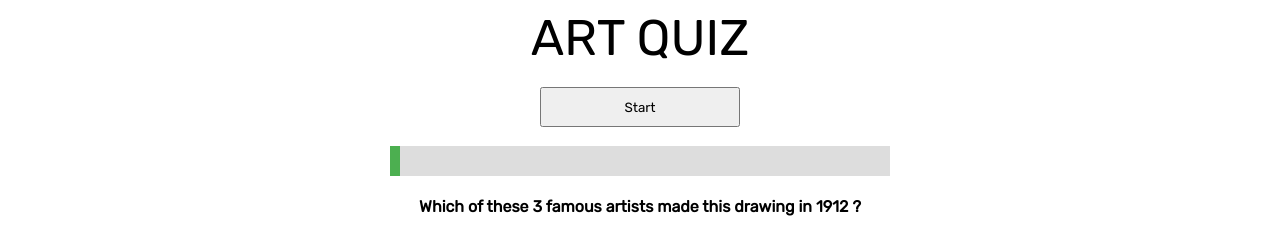
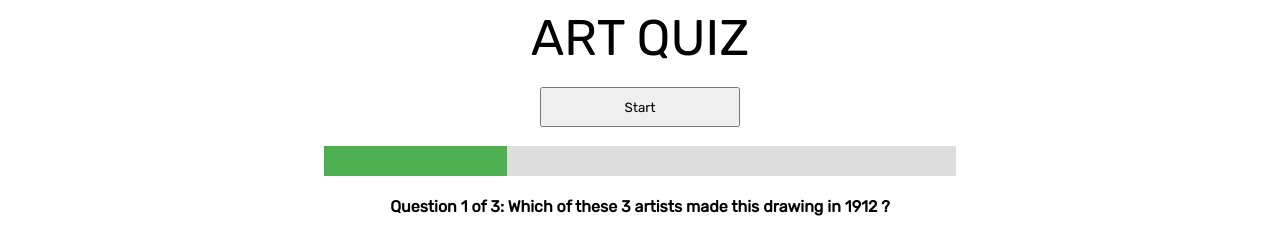
Before and after one commit to EtienneWarneck/TriviaGame, a plain HTML site: page index.html in a window 1280 px wide. Both pictures are taken after a click on the button "Start". Shown: the top 235 px of the page. Drawn offline with nearby package versions, Linux system fonts and the light colour scheme; grey boxes are pictures that could not be loaded.

Commit message:
progress bar working

```diff
--- a/assets/css/style.css
+++ b/assets/css/style.css
@@ -19,11 +19,11 @@
       }
 
       #myProgress {
-        visibility: hidden;
+        /* visibility: hidden; */
         margin: 0 auto;
-        width: 500px;
+        width: 50%;
         height: 30px;
-        /* position: relative; */
+        position: relative;
         background-color: #ddd;
       }
 
--- a/assets/javascript/app.js
+++ b/assets/javascript/app.js
@@ -1,7 +1,7 @@
 
-var myArray = [
+var array1 = [
     {
-        question: "Which of these 3 famous artists made this drawing in 1912 ?",
+        question: "Question 1 of 3: Which of these 3 artists made this drawing in 1912 ?",
         image: { i: "" },
         answers: {
             a: "a. Fernand Léger",
@@ -12,6 +12,8 @@ var myArray = [
             correct: "b. Pablo Picasso, Guitar 1912"
         },
     },
+];
+    var array2 = [
         {
         question: "What artist made this artwork?",
         image: { i: "img_02.png" },
@@ -26,36 +28,51 @@ var myArray = [
     },
 ]
 
+var results = ["Congratulations!Good answer", "Nope", "Time's up!"]
+
 var nextQuestion;
 var clockRunning = false;
 var time = 0;
 var number = 100;
 var progressBar;
 
-
 window.onload = function () {
     $("#buttonStart").on("click", startQuiz);
     $("#buttonStart").on("click", move);
-
 };
 
 function startQuiz() {
-
-    $("#question").html("<h4>" + myArray[0].question + "</h4>");
-    $("#answer1").html("<h4>" + myArray[0].answers.a + "</h4>");
-    $("#answer2").html("<h4>" + myArray[0].answers.b + "</h4>");
-    $("#answer3").html("<h4>" + myArray[0].answers.c + "</h4>");
-    $("#image").html("<h4>" + myArray[0].image.i + "<img src='assets/images/img_01.png' width='400px'>");
+    $("#question").html("<h4>" + array1[0].question + "</h4>");
+    $("#answer1").html("<h4>" + array1[0].answers.a + "</h4>");
+    $("#answer2").html("<h4>" + array1[0].answers.b + "</h4>");
+    $("#answer3").html("<h4>" + array1[0].answers.c + "</h4>");
+    $("#image").html("<h4>" + array1[0].image.i + "<img src='assets/images/img_01.png' width='400px'>");
     $(".answ").css("visibility", "visible");
+    move();
 };
 
-function move() {  //FOUND CODE
-    $("#myProgress").css("visibility", "visible");
-    var elem = $("#myBar");
-    var width = 0;
+
+
+// function move() {  //FOUND CODE
+//     $("#myProgress").css("visibility", "visible");
+//     var elem = $("#myBar");
+//     var width = 1;
+//     var id = setInterval(frame, 10);
+//     function frame() {
+//         if (width === 100) {
+//             clearInterval(id);
+//         } else {
+//             width++;
+//             elem.style.width = width + '%';
+//         }
+//     }
+// }
+ function move() {
+  var elem = document.getElementById("myBar");
+  var width = 1;
   var id = setInterval(frame, 100);
   function frame() {
-        if (width == 100) {
+    if (width >= 100) {
       clearInterval(id);
     } else {
       width++;
@@ -64,29 +81,15 @@ function move() {  //FOUND CODE
   }
 }
 
-$(document).ready(function () {
+$(function () { //same as jQuery(document).ready(function(){});
 
-    // var answers; MY CODE
-    // for (i = 0; i < answers.length; i++) {
-    //     $("answers[i].i").mouseover(function () {
-    //         $("answers[i].i").css("background-color", "yellow");
-    //     });
-    // }
-
-    $('li').css('background-color', 'white').hover(function() {
+    $('li').css('background-color', 'white').hover(function () {
         $(this).css('background-color', 'yellow');
     },
-      function() {
+        function () {
             $(this).css('background-color', 'white');
         });
-
-
     // $("p").mouseout(function(){
     //   $("p").css("background-color", "lightgray");
     // });
 });
-
-
-
-function countDown() {
-};
--- a/index.html
+++ b/index.html
@@ -27,15 +27,10 @@
     <div id="results"></div>
     <div id="image"></div>
     <br>
-    <!-- <div id="answers">
-        <div id="answer1"></div>
-        <div id="answer2"></div>
-        <div id="answer3"></div>
-    </div> -->
     <ul id="answers">
-        <li class="answ" id="answer1"></li>
-        <li class="answ" id="answer2"></li>
-        <li class="answ" id="answer3"></li>
+        <li class="answ" id="answer1" value=""></li>
+        <li class="answ" id="answer2" value=""></li>
+        <li class="answ" id="answer3" value=""></li>
     </ul>
 
 
```
Lines whose indentation alone changed are shown as unchanged.
